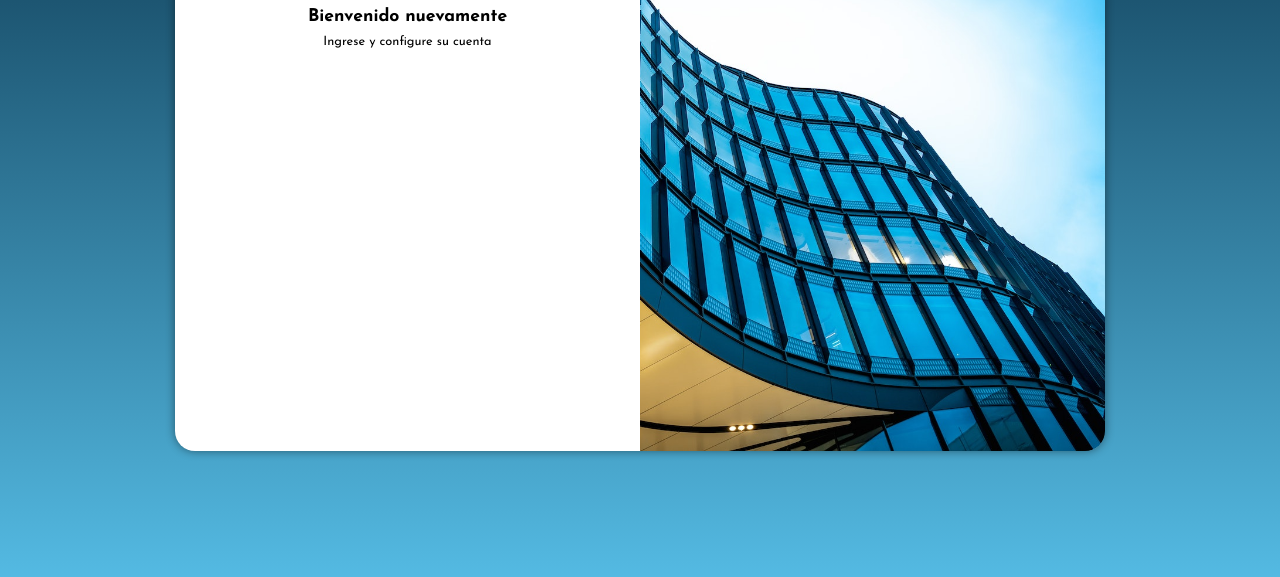
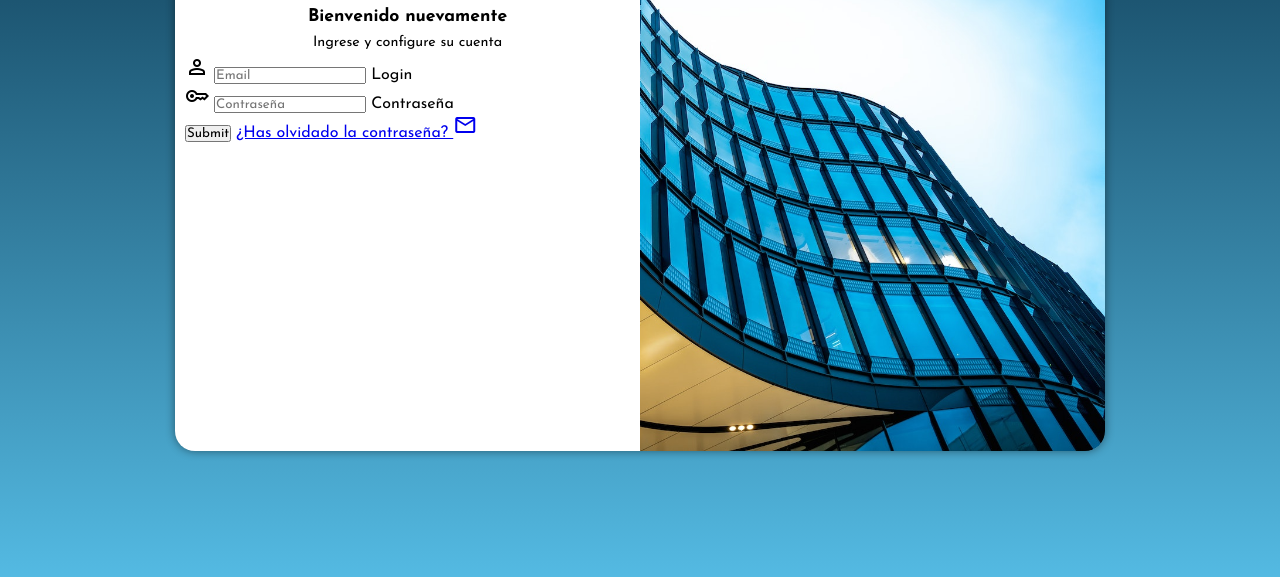
Before and after one commit to devgustavoperez/projeto-login, a plain HTML site: page index.html in a window 1280 px wide. Shown: the part 199-776 px from the top of the page. Drawn offline with nearby package versions, Linux system fonts and the light colour scheme.

Commit message:
Update form

```diff
--- a/estilos/style.css
+++ b/estilos/style.css
@@ -69,20 +69,20 @@ section#login > div#formulario {
     padding: 10px;
 }
 
-main h1 {
+div#formulario > h1 {
     font-size: 2em;
     padding: 5px;
     text-align: center;
 }
 
-main h2 {
+div#formulario > h2 {
     font-size: 1.1em;
     padding: 5px;
     text-align: center;
 }
 
-main p {
-    font-size: 0.8em;
+div#formulario > p {
+    font-size: 0.9em;
     padding: 5px;
     text-align: center;
 }
--- a/index.html
+++ b/index.html
@@ -6,6 +6,7 @@
     <title>Login</title>
     <link rel="stylesheet" href="estilos/style.css">
     <link rel="stylesheet" href="estilos/media-query.css">
+    <link rel="stylesheet" href="https://fonts.googleapis.com/css2?family=Material+Symbols+Outlined:opsz,wght,FILL,GRAD@24,400,0,0" />
 </head>
 <body>
     <main>
@@ -17,8 +18,23 @@
                 <h1>Login</h1>
                 <h2>Bienvenido nuevamente</h2>
                 <p>Ingrese y configure su cuenta</p>
-                <form action="login.php" method="post">
-
+                <form action="login.php" method="post" autocomplete="on">
+                   <div class="campo">
+                        <span class="material-symbols-outlined">person</span>
+                        <input type="email" name="login" id="ilogin" placeholder="Email" autocomplete="email" required maxlength="30">
+                        <label for="ilogin">Login</label>
+                        <!--invertimos el orden de input y label-->
+                   </div>
+                   <div class="campo">
+                        <span class="material-symbols-outlined">key</span>
+                        <input type="password" name="contraseña" id="icontraseña" placeholder="Contraseña" autocomplete="current-password" required minlength="8" maxlength="20">
+                        <label for="icontraseña">Contraseña</label>
+                   </div>
+                   <input type="submit" name="Entrar">
+                   <a href="#">
+                    ¿Has olvidado la contraseña?
+                    <span class="material-symbols-outlined">mail</span>
+                    </a>
                 </form>
             </div>
         </section>
```
